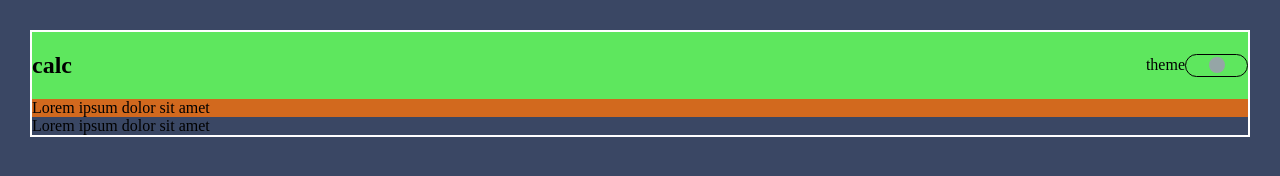
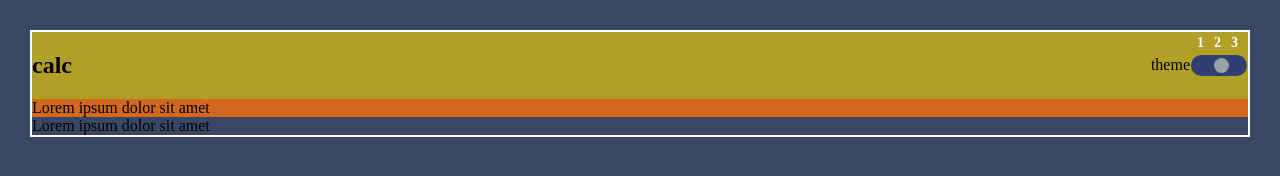
Before and after one commit to PhiweM/Calculator, a plain HTML site: page index.html in a window 1280 px wide. Drawn offline with Linux system fonts and the light colour scheme; a web font is replaced by a local one.

Commit message:
styled toggler

```diff
--- a/css/global.scss
+++ b/css/global.scss
@@ -6,10 +6,11 @@
 /*=====
 Global Colors
 ======*/
+$test-color: rgba(255, 217, 0, 0.603);
 
 /* Dark Theme 1*/
 $very-dark-desaturated-blue:hsl(222, 26%, 31%);
-$very-dark-desaturated-blue2:hsl(223, 31%, 20%);
+$very-dark-desaturated-blue2:hsl(223, 43%, 31%);
 $very-dark-desaturated-blue3:hsl(224, 36%, 15%);
 $desaturated-dark-blue: hsl(225, 21%, 49%);
 $desaturated-dark-blue2: hsl(224, 28%, 35%);
@@ -45,7 +46,7 @@ $Very-dark-violet: hsl(268, 47%, 21%);
 $Dark-magenta: hsl(290, 70%, 36%);
 $Light-yellow: hsl(52, 100%, 62%);
 $Very-dark-blue: hsl(198, 20%, 13%);
-$White-alternate: hsl(0, 0, 100%);
+$white-alternate: hsl(0, 0, 100%);
 
 
 :root,
@@ -109,14 +110,10 @@ $White-alternate: hsl(0, 0, 100%);
  }
 
  body {
-     margin: 0;
-     padding: 0;
-     box-sizing: border-box;
-     background: var(--bg-main);
-     font-family: 'Poppins', sans-serif;
-      font-family: 'Roboto', sans-serif;
-      font-family: 'Spartan', sans-serif;
-      font-family: 'Supermercado One', cursive;
+      margin: 0;
+      padding: 0;
+      box-sizing: border-box;
+      background: var(--bg-main);
  }
 
 //  .attribution { font-size: 11px; text-align: center; }
--- a/css/style.scss
+++ b/css/style.scss
@@ -1,3 +1,12 @@
+@import './global';
+
+body {
+    font-family: 'Poppins', sans-serif;
+    font-family: 'Roboto', sans-serif;
+    font-family: 'Spartan', sans-serif;
+    font-family: 'Supermercado One';
+    // background-color: $very-dark-desaturated-blue;
+}
 
 .calc-wrapper {
     border: 2px solid white;
@@ -7,7 +16,7 @@
 .header-wrapper {
     display: flex;
     justify-content: space-between;
-    background-color: rgb(94, 231, 94);
+    background-color: $test-color;
 
     .theme-toggler {
         display: flex;
@@ -15,27 +24,29 @@
         align-items: center;
 
         .toggler {
-            background: none;
-            width: 55px;
-            height: 17px;
+            background: var(--toggle-keypad-bg);
+            width: 50px;
+            height: 15px;
             display: inline-block;
-            padding: 2px 3px;
+            padding: 3px 3px;
+            margin: 1px;
             border-radius: 20px;
             position:relative;
-            border: 1px solid black;
+            // border: 1px solid black; /* to be removed*/
         }
 
         .toggler label {
             text-align: center;
-            font-family: sans-serif;
             display: inline-block;
-            color: #95A5A6;
+            color: var(--text-secondary);
             position:relative;
+            bottom: 25px;
             z-index:2;
             margin: 0;
             text-align: center;
             padding: 2px 3px;
-            font-size: 15px;
+            font-size: 14px;
+            font-weight: bold;
             cursor: pointer;
           }
 
@@ -49,29 +60,29 @@
           }
 
           .toggler span {
-            height: 16px;
-            width: 16px;
+            height: 15px;
+            width: 15px;
             line-height: 18px;
             border-radius: 50%;
-            background:#fff;
+            // background:#fff;
             display:block;
             position:absolute;
-            left: 20px;
-            top: 2px;
+            left: 22px;
+            top: 3px;
             transition:all 0.3s ease-in-out;
           }
 
-          .toggler input[value="false"]:checked ~ span{
-            background:#e74c3c;
+          .toggler input[value="-1"]:checked ~ span{
+            background:var(--ky-bg-toggle);
             left:2px;
             color:#fff;
           }
 
           .toggler input[value="true"]:checked ~ span{
             background:#27ae60;
-            left: 46px;
+            left: 40px;
           }
-          .toggler input[value="-1"]:checked ~ span{
+          .toggler input[value="false"]:checked ~ span{
             background:#95A5A6;
             left: 23px;
           }
--- a/index.html
+++ b/index.html
@@ -1,5 +1,5 @@
 <!DOCTYPE html>
-<html lang="en">
+<html lang="en" class="dark">
 <head>
   <meta charset="UTF-8">
   <meta name="viewport" content="width=device-width, initial-scale=1.0"> <!-- displays site properly based on user's device -->
@@ -22,14 +22,14 @@
       <div class="theme-toggler">
         <div class="theme-toggler-tittle">theme</div>
         <div class="toggler">
-          <input type="radio" name="toggle" value="false">
-          <label class="toggle toggle-yes"></label>
+          <input type="radio" name="toggle" value="-1">
+          <label class="toggle toggle-yes">1</label>
 
-          <input checked type="radio" name="toggle" value="-1">
-          <label class="toggle toggle-yes"></label>
+          <input checked type="radio" name="toggle" value="false">
+          <label class="toggle toggle-yes">2</label>
 
           <input type="radio" name="toggle" value="true">
-          <label class="toggle toggle-yes"></label>
+          <label class="toggle toggle-yes">3</label>
 
           <span></span>
         </div>
```
Also changed, not shown: css/global.css, css/style.css, 2 other files.
